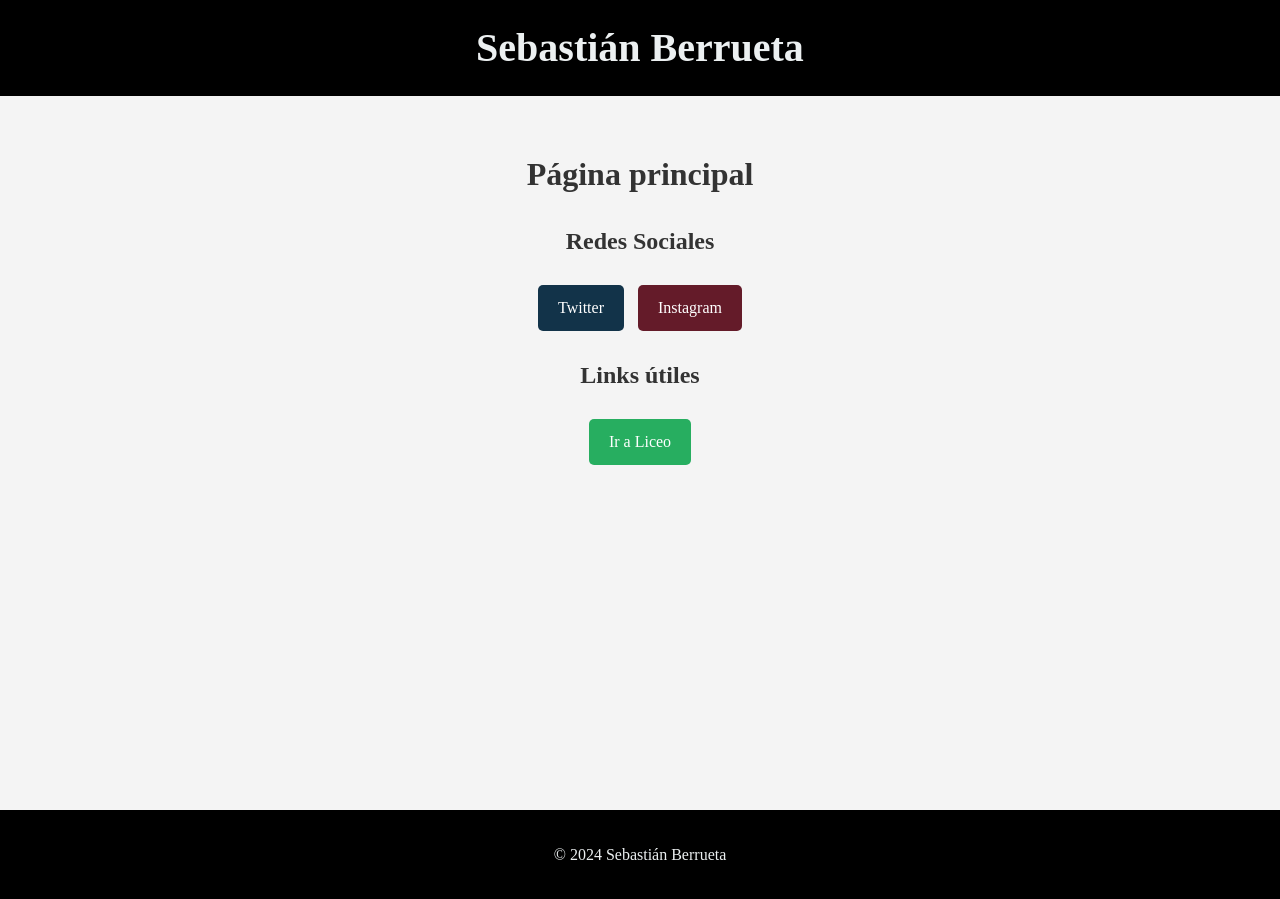
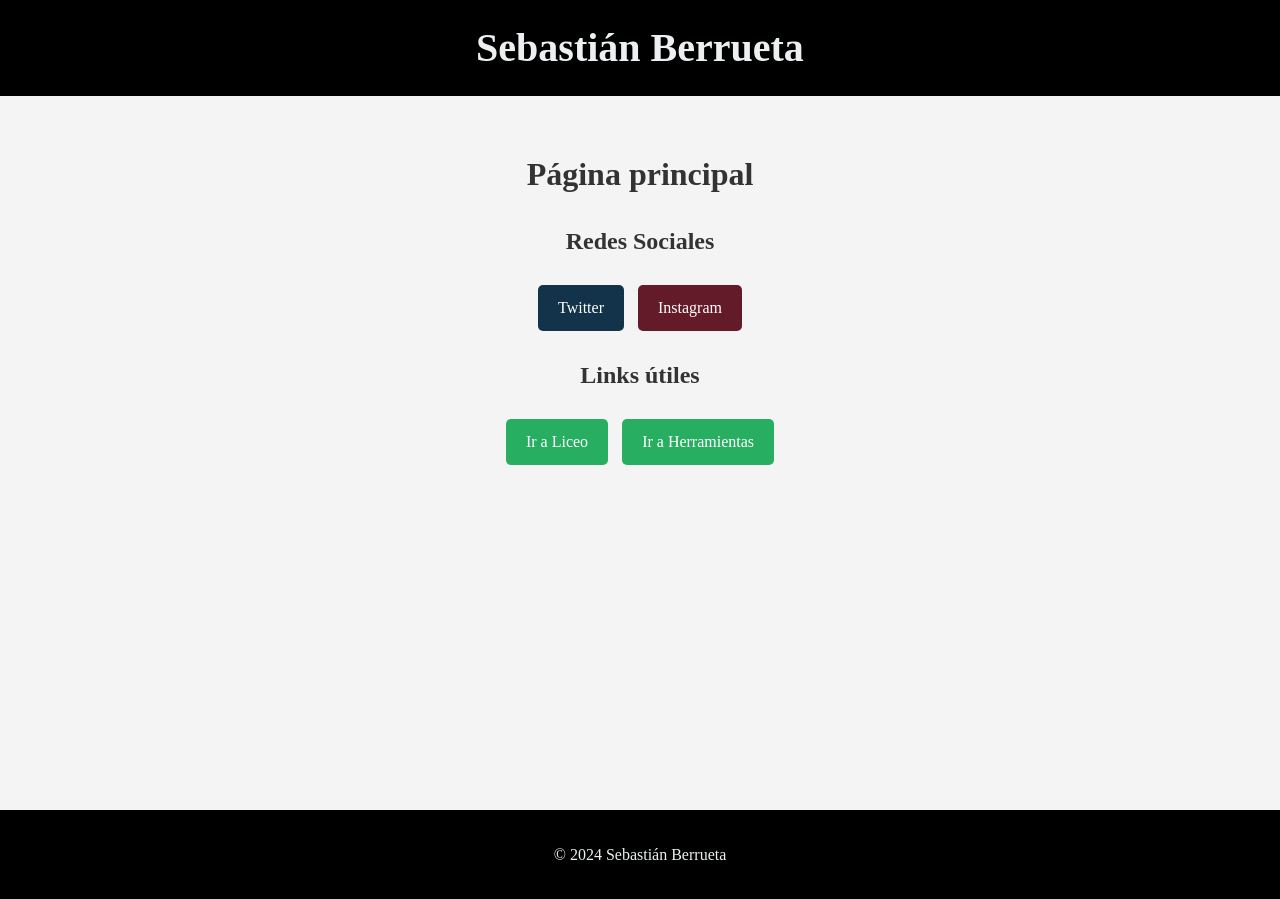
Before and after one commit to berruetaa/berruetaa.github.io, a Jekyll site: the page built from index.md, in a window 1280 px wide. Built offline with Jekyll 4.4.1, drawn with Linux system fonts in a browser that asks for light colours; some web fonts are replaced.

Commit message:
added "tools" to links

```diff
--- a/index.md
+++ b/index.md
@@ -14,3 +14,4 @@ title: "Sebastián Berrueta"
 
 ## Links útiles
 <a href="https://liceo.berrueta.xyz" class="btn main-btn">Ir a Liceo</a>
+<a href="https://tools.berrueta.xyz" class="btn main-btn">Ir a Herramientas</a>
```
